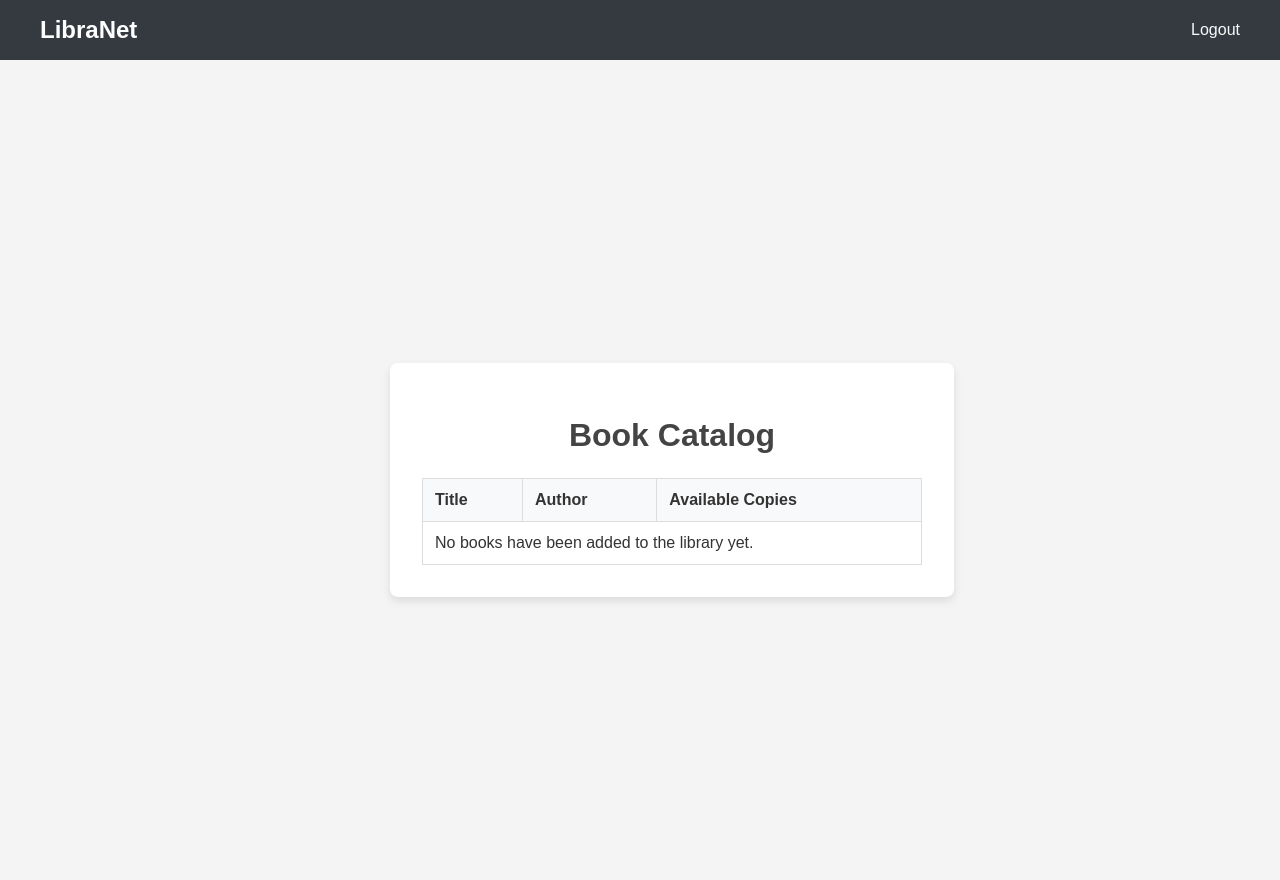
After one commit to vans-aj/LibraNet, a Flask app: page / in a window 1280 px wide. The commit adds this page. Run offline with Flask 3, Linux system fonts and the light colour scheme; the visitor is signed in with stand-in values (Sample User, id 1); data that the repository does not hold is empty.

```diff
--- a/app/__init__.py
+++ b/app/__init__.py
@@ -3,9 +3,12 @@ from flask import Flask
 from flask_sqlalchemy import SQLAlchemy
 from flask_migrate import Migrate
 from config import Config  # Import the Config class
+from flask_login import LoginManager #If a user who is not logged in tries to access a protected page, redirect them to the login page
 
 db = SQLAlchemy()
 migrate = Migrate()
+login_manager = LoginManager()
+login_manager.login_view = 'main.login'
 
 def create_app(config_class=Config): # Set the default config
     app = Flask(__name__)
@@ -15,6 +18,7 @@ def create_app(config_class=Config): # Set the default config
     # Initialize extensions
     db.init_app(app)
     migrate.init_app(app, db)
+    login_manager.init_app(app)
 
     # Import and register the blueprint
     from app.routes import main_bp
--- a/app/models/student.py
+++ b/app/models/student.py
@@ -1,10 +1,11 @@
 from datetime import datetime
 from werkzeug.security import generate_password_hash, check_password_hash
 
-from app import db
+from app import db , login_manager
 from . import RoleEnum
+from flask_login import UserMixin
 
-class Student(db.Model):
+class Student(db.Model,UserMixin):
     """Model for library users (students, librarians, etc.)."""
 
     __tablename__ = "student"
@@ -35,3 +36,8 @@ class Student(db.Model):
 
     def __repr__(self) -> str:
         return f"<Student id={self.id} email={self.email}>"
+
+
+@login_manager.user_loader
+def load_user(user_id):
+    return Student.query.get(int(user_id))
--- a/app/routes/__init__.py
+++ b/app/routes/__init__.py
@@ -4,4 +4,4 @@ from flask import Blueprint
 main_bp = Blueprint('main', __name__)
 
 # Import the routes at the bottom to link them to the blueprint
-from app.routes import auth_routes
+from app.routes import auth_routes,book_routes
--- /dev/null
+++ b/app/routes/book_routes.py
@@ -0,0 +1,14 @@
+# In app/routes/book_routes.py
+
+from flask import render_template
+from app.routes import main_bp
+from app.models.book import Book
+from flask_login import login_user, logout_user, login_required, current_user
+
+@main_bp.route('/')
+@main_bp.route('/books')
+@login_required
+def list_books():
+    """Displays a list of all books in the catalog."""
+    books = Book.query.all()
+    return render_template('list_books.html', title='Book Catalog', books=books)
--- a/app/static/css/style.css
+++ b/app/static/css/style.css
@@ -89,3 +89,76 @@ form input[type="submit"]:hover {
     color: #0c5460;
     border: 1px solid #bee5eb;
 }
+
+.list-wrapper {
+    background-color: #fff;
+    padding: 2rem;
+    border-radius: 8px;
+    box-shadow: 0 4px 8px rgba(0,0,0,0.1);
+    width: 100%;
+    max-width: 800px;
+}
+
+.book-table {
+    width: 100%;
+    border-collapse: collapse;
+    margin-top: 1.5rem;
+}
+
+.book-table th, .book-table td {
+    border: 1px solid #ddd;
+    padding: 12px;
+    text-align: left;
+}
+
+.book-table th {
+    background-color: #f8f9fa;
+    font-weight: bold;
+}
+
+.book-table tbody tr:nth-child(even) {
+    background-color: #f2f2f2;
+}
+
+.navbar {
+    background-color: #343a40;
+    padding: 1rem 2rem;
+    width: 100%;
+    box-sizing: border-box;
+    position: fixed;
+    top: 0;
+    left: 0;
+    z-index: 1000;
+}
+
+.nav-container {
+    width: 100%;
+    max-width: 1200px;
+    margin: 0 auto;
+    display: flex;
+    justify-content: space-between;
+    align-items: center;
+}
+
+.nav-brand {
+    color: white;
+    font-size: 1.5rem;
+    font-weight: bold;
+    text-decoration: none;
+}
+
+.nav-links a {
+    color: #f8f9fa;
+    text-decoration: none;
+    margin-left: 1.5rem;
+    font-size: 1rem;
+}
+
+.nav-links a:hover {
+    color: #007bff;
+}
+
+/* Add padding to the top of the body to prevent content from hiding under the fixed navbar */
+body {
+    padding-top: 80px;
+}
--- a/app/templates/base.html
+++ b/app/templates/base.html
@@ -7,6 +7,19 @@
     <link rel="stylesheet" href="{{ url_for('static', filename='css/style.css') }}">
 </head>
 <body>
+    <nav class="navbar">
+        <div class="nav-container">
+            <a href="{{ url_for('main.list_books') }}" class="nav-brand">LibraNet</a>
+            <div class="nav-links">
+                {% if current_user.is_authenticated %}
+                    <a href="{{ url_for('main.logout') }}">Logout</a>
+                {% else %}
+                    <a href="{{ url_for('main.login') }}">Login</a>
+                    <a href="{{ url_for('main.register') }}">Register</a>
+                {% endif %}
+            </div>
+        </div>
+    </nav>
     <div class="container">
         {% with messages = get_flashed_messages(with_categories=true) %}
         {% if messages %}
--- /dev/null
+++ b/app/templates/list_books.html
@@ -0,0 +1,29 @@
+{% extends "base.html" %}
+
+{% block content %}
+    <div class="list-wrapper">
+        <h1>Book Catalog</h1>
+        <table class="book-table">
+            <thead>
+                <tr>
+                    <th>Title</th>
+                    <th>Author</th>
+                    <th>Available Copies</th>
+                </tr>
+            </thead>
+            <tbody>
+                {% for book in books %}
+                    <tr>
+                        <td>{{ book.title }}</td>
+                        <td>{{ book.author }}</td>
+                        <td>{{ book.available_copies }} / {{ book.total_copies }}</td>
+                    </tr>
+                {% else %}
+                    <tr>
+                        <td colspan="3">No books have been added to the library yet.</td>
+                    </tr>
+                {% endfor %}
+            </tbody>
+        </table>
+    </div>
+{% endblock %}
--- a/requirements.txt
+++ b/requirements.txt
@@ -6,6 +6,7 @@ cryptography==46.0.1
 dnspython==2.8.0
 email-validator==2.3.0
 Flask==3.1.2
+Flask-Login==0.6.3
 Flask-Migrate==4.1.0
 Flask-SQLAlchemy==3.1.1
 Flask-WTF==1.2.2
```
Also changed, not shown: app/routes/auth_routes.py (+29 -4 lines).
